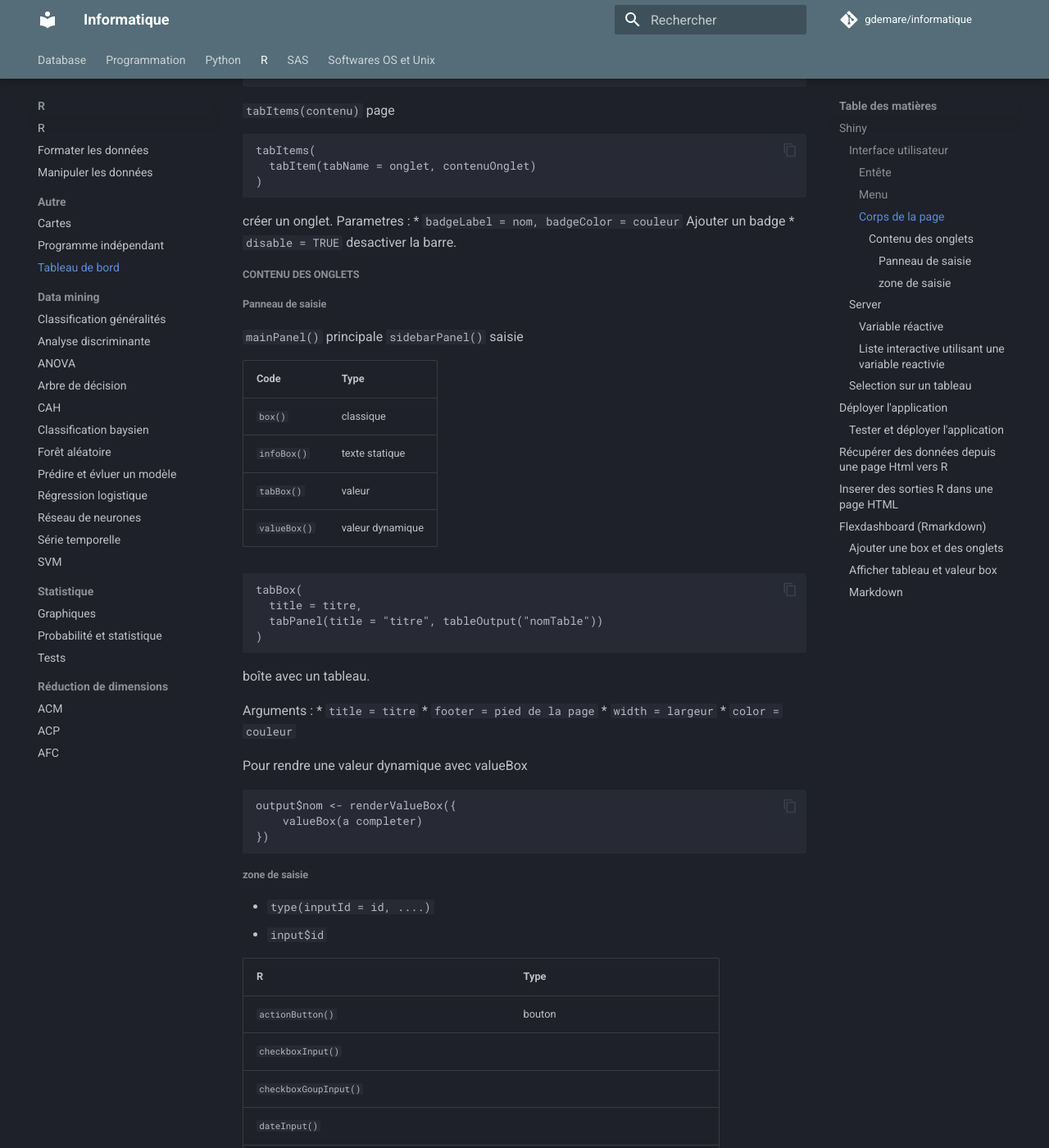
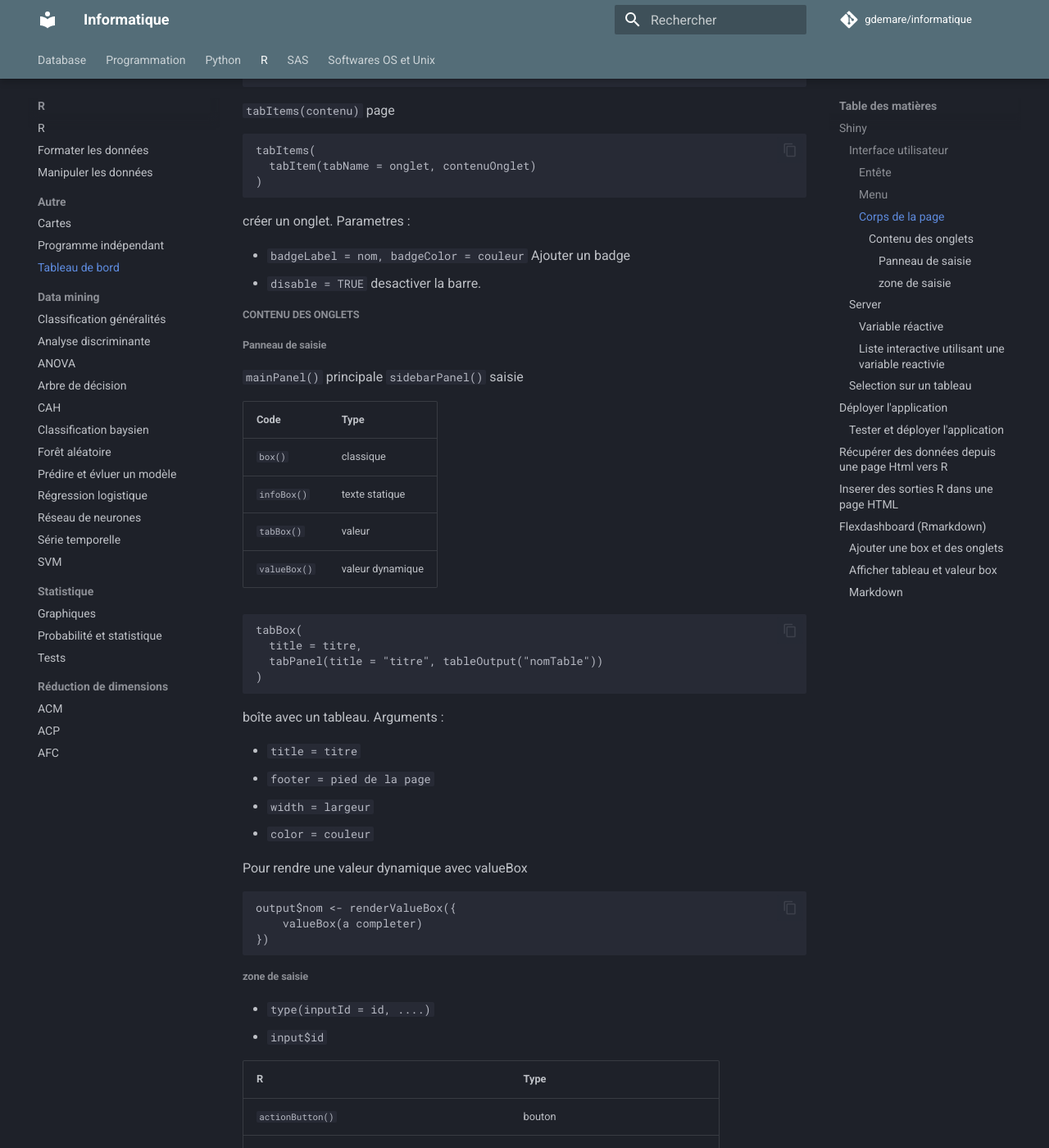
Before and after one commit to gdemare/Informatique, an MkDocs documentation site: the page built from docs/r/tableau-de-bord_r.md, in a window 1280 px wide and 1400 px high, scrolled down 991 px. Shown: the whole window at 82% size. Built offline with MkDocs 1.6.1 and Material for MkDocs 9.7.7, drawn with Linux system fonts in a browser that asks for light colours; comment, search, counter and statistics services are not loaded.

Commit message:
Update tableau-de-bord_r.md

````diff
--- a/docs/r/tableau-de-bord_r.md
+++ b/docs/r/tableau-de-bord_r.md
@@ -52,8 +52,8 @@ tabItems(
   tabItem(tabName = onglet, contenuOnglet)
 )
 ```
-créer un onglet.
-Parametres :
+créer un onglet. Parametres :
+
 * `badgeLabel = nom, badgeColor = couleur` Ajouter un badge
 * `disable = TRUE` desactiver la barre.
 
@@ -77,9 +77,8 @@ tabBox(
   tabPanel(title = "titre", tableOutput("nomTable"))
 )
 ```
-boîte avec un tableau.
+boîte avec un tableau. Arguments :
 
-Arguments :
 * `title = titre`
 * `footer = pied de la page`
 * `width = largeur`
@@ -248,8 +247,8 @@ Page 4 {data-navmenu="Menu B"}
 
 ### Afficher tableau et valeur box
 
-`knitr::kable(data)` Afficher une table
-`valueBox(comments, icon = "fa-comments")` ajouter une valeur box.
+* `knitr::kable(data)` Afficher une table
+* `valueBox(comments, icon = "fa-comments")` ajouter une valeur box.
 
 ## Markdown
 
````
